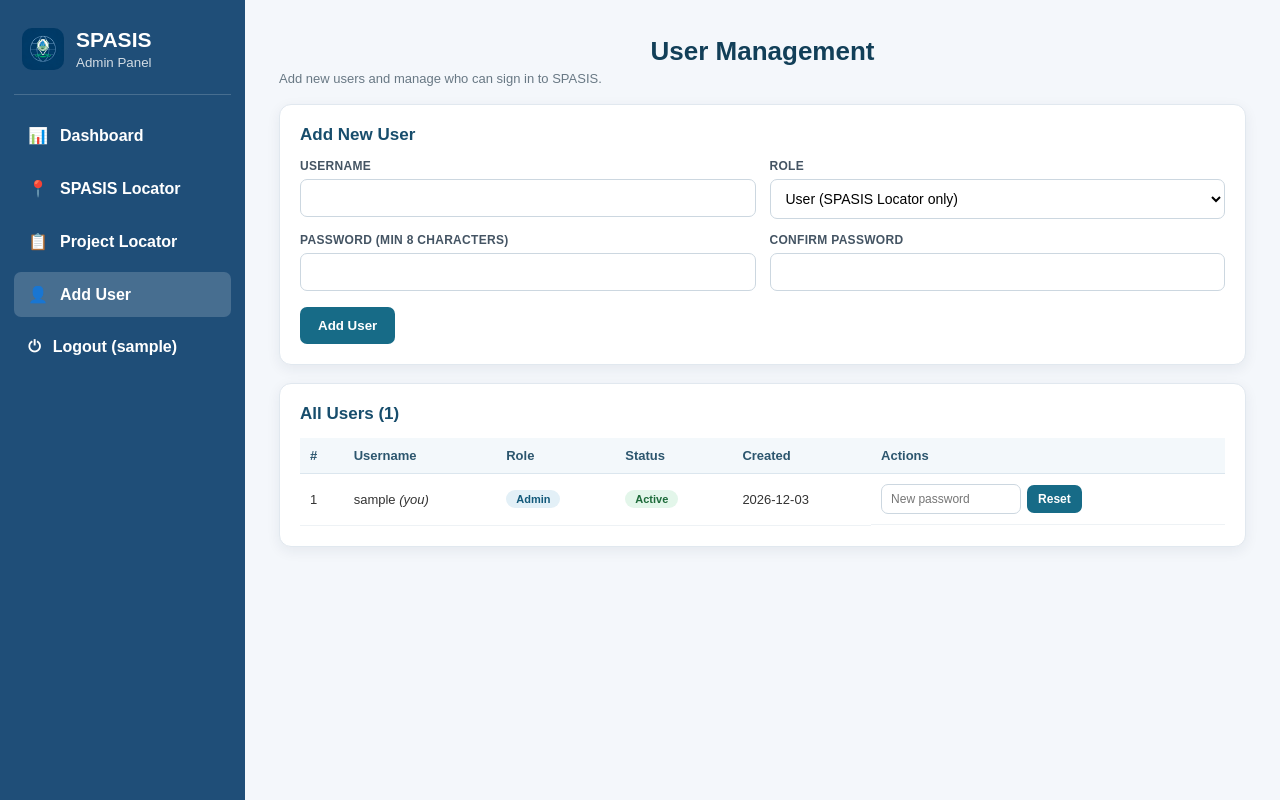
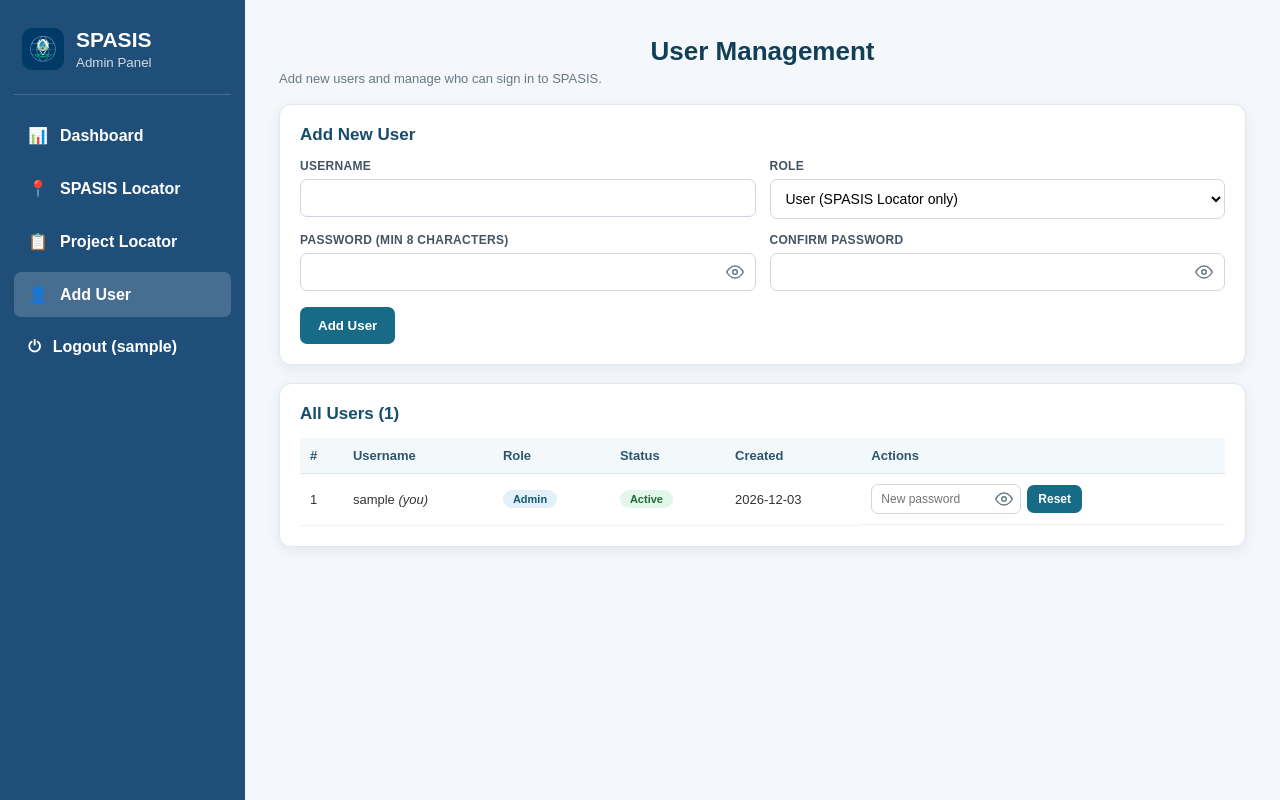
Before and after one commit to Hassan8755/Locator-Dashboard, a Flask app: page /admin/users in a window 1280 px wide. Run offline with Flask 3, Linux system fonts and the light colour scheme; the visitor is signed in with stand-in values (Sample User, id 1); data that the repository does not hold is empty; some libraries are stand-ins or nearby versions.

Commit message:
Add password eye toggle to admin users page

```diff
--- a/static/admin_users.css
+++ b/static/admin_users.css
@@ -146,3 +146,48 @@
 
 
 @media(max-width:700px){.au-grid{grid-template-columns:1fr}}
+
+
+/* password eye toggle */
+.pw-wrap{
+    position:relative;
+    width:100%;
+}
+.pw-wrap input{
+    width:100%;
+    padding-right:40px;
+}
+.pw-eye{
+    position:absolute;
+    top:50%;
+    right:6px;
+    transform:translateY(-50%);
+    width:30px;
+    height:30px;
+    margin:0;
+    padding:0;
+    border:0;
+    background:transparent;
+    color:#687884;
+    display:flex;
+    align-items:center;
+    justify-content:center;
+    cursor:pointer;
+}
+.pw-eye:hover{
+    color:#176b87;
+}
+
+/* table ke andar chhoti "New password" field */
+.au-inline .pw-wrap{
+    width:150px;
+}
+.au-inline .pw-wrap input{
+    width:100%;
+    padding-right:34px;
+}
+.au-inline .pw-eye{
+    width:26px;
+    height:26px;
+    right:4px;
+}
--- a/templates/admin_users.html
+++ b/templates/admin_users.html
@@ -81,4 +81,33 @@
         </div>
     </section>
 </div>
+</div>
+
+<script>
+(function () {
+    var EYE = '<svg width="18" height="18" viewBox="0 0 24 24" fill="none" stroke="currentColor" stroke-width="2" stroke-linecap="round" stroke-linejoin="round"><path d="M1 12s4-8 11-8 11 8 11 8-4 8-11 8-11-8-11-8z"/><circle cx="12" cy="12" r="3"/></svg>';
+    var EYE_OFF = '<svg width="18" height="18" viewBox="0 0 24 24" fill="none" stroke="currentColor" stroke-width="2" stroke-linecap="round" stroke-linejoin="round"><path d="M17.94 17.94A10.07 10.07 0 0 1 12 20c-7 0-11-8-11-8a18.45 18.45 0 0 1 5.06-5.94"/><path d="M9.9 4.24A9.12 9.12 0 0 1 12 4c7 0 11 8 11 8a18.5 18.5 0 0 1-2.16 3.19"/><path d="M14.12 14.12A3 3 0 1 1 9.88 9.88"/><line x1="1" y1="1" x2="23" y2="23"/></svg>';
+
+    document.querySelectorAll('.au-page input[type="password"]').forEach(function (inp) {
+        var wrap = document.createElement('div');
+        wrap.className = 'pw-wrap';
+        inp.parentNode.insertBefore(wrap, inp);
+        wrap.appendChild(inp);
+
+        var btn = document.createElement('button');
+        btn.type = 'button';
+        btn.className = 'pw-eye';
+        btn.setAttribute('aria-label', 'Show password');
+        btn.innerHTML = EYE;
+        wrap.appendChild(btn);
+
+        btn.addEventListener('click', function () {
+            var show = inp.type === 'password';
+            inp.type = show ? 'text' : 'password';
+            btn.innerHTML = show ? EYE_OFF : EYE;
+            btn.setAttribute('aria-label', show ? 'Hide password' : 'Show password');
+        });
+    });
+})();
+</script>
 {% endblock %}
```
